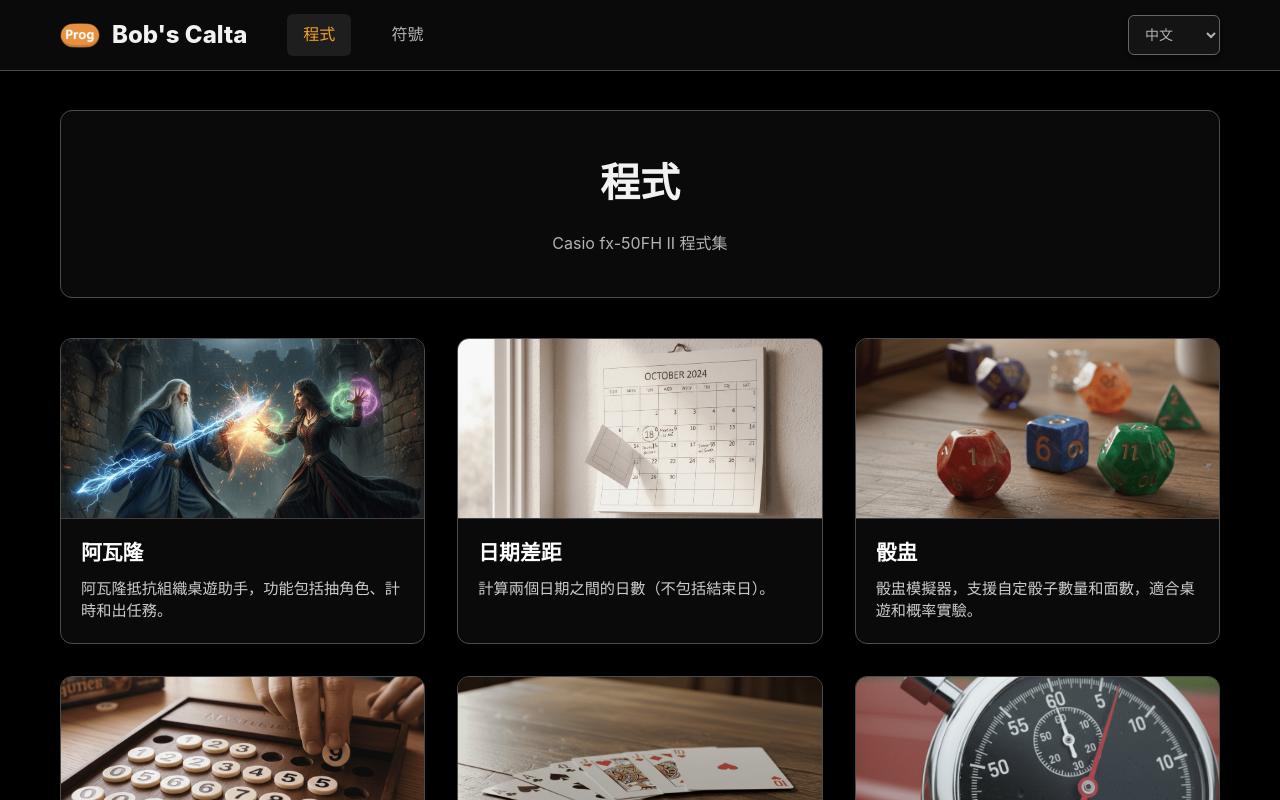
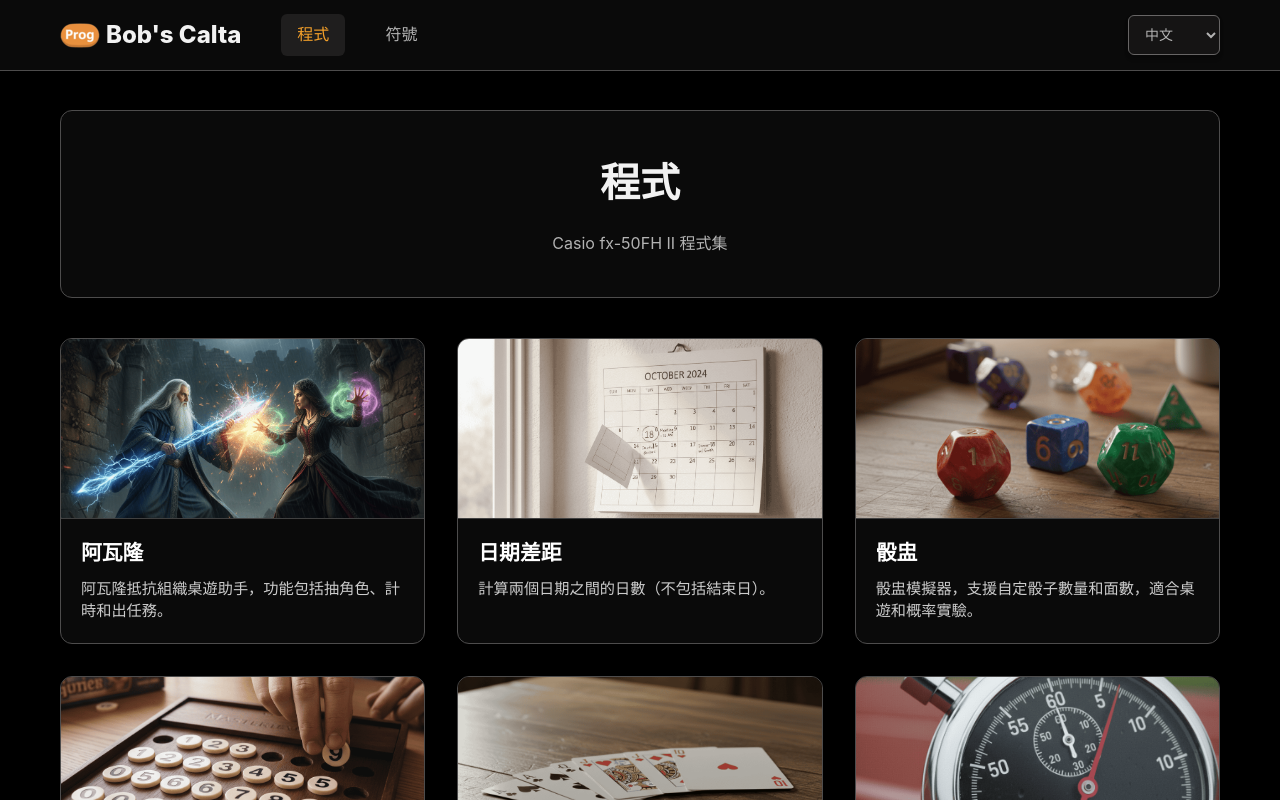
Before and after one commit to jkclee123/bob-calta-prog, a React (Create React App) app: page / in a window 1280 px wide. Shown: the top 800 px of the page. Built offline with nearby package versions, Linux system fonts and the light colour scheme; a web font is replaced by a local one.

Commit message:
header fix

```diff
--- a/src/components/Header.css
+++ b/src/components/Header.css
@@ -30,7 +30,7 @@
   color: var(--text-primary);
   display: flex;
   align-items: center;
-  gap: 12px;
+  gap: 6px;
 }
 
 .logo-image {
```
